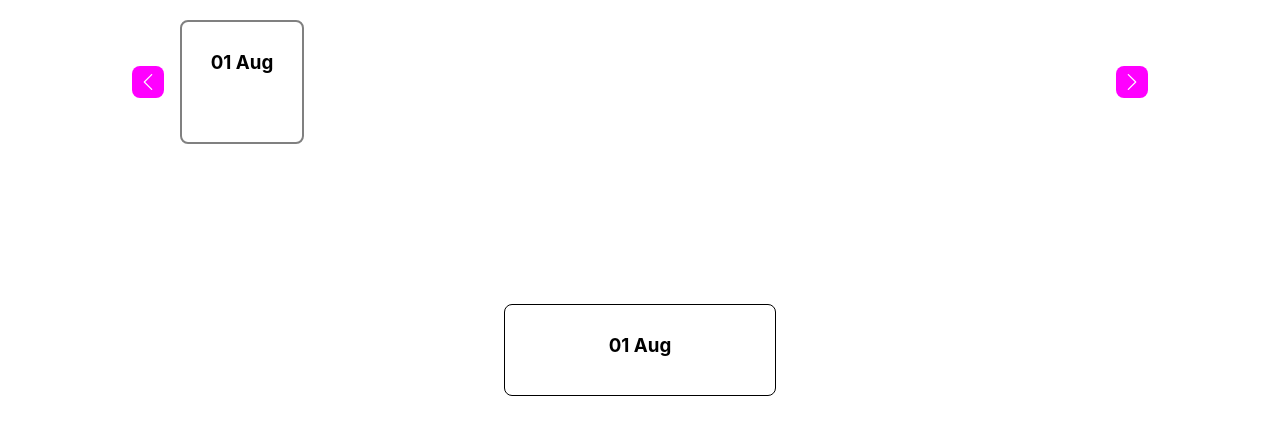
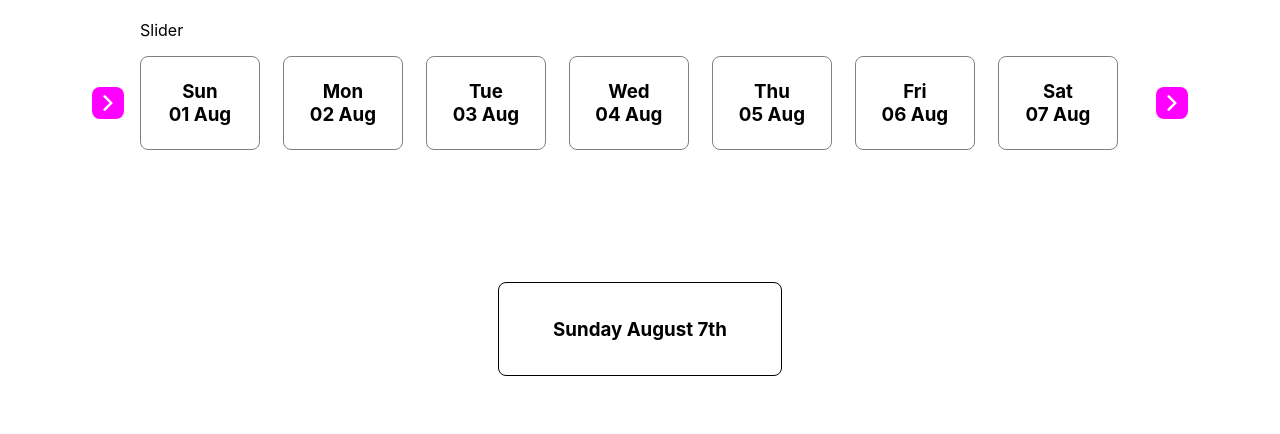
Before and after one commit to arisyo13/glidion-carousel, a React (Create React App) app: page / in a window 1280 px wide. Shown: the top 434 px of the page. Built offline with nearby package versions, Linux system fonts and the light colour scheme.

Commit message:
style fixes and datecard component variants

```diff
--- a/src/App.scss
+++ b/src/App.scss
@@ -10,25 +10,26 @@ $breakpoint-phone: 768px;
   max-width: 1100px;
   margin: auto;
   padding: 20px;
+  display: block;
+  overflow: hidden;
 }
 
 .carousel {
   position: relative;
+  overflow: hidden;
+  padding: 0px 50px;
   display: flex;
   flex-direction: column;
-  gap: 10rem;
-  margin: 0 40px;
-  overflow: hidden;
-  padding: 0px 50px;
+  gap: 1rem;
 
   @media (max-width: $breakpoint-phone) {
-    margin: 0 10px;
-    padding: 0px 10px;
+    padding: 0px 0px;
   }
 
   .arrow {
     width: 16px;
     height: 16px;
+    display: flex;
     padding: 8px;
     position: absolute;
     transform: translateY(-50%);
@@ -42,23 +43,25 @@ $breakpoint-phone: 768px;
     }
     &.prev {
       left: -3rem;
-      transform: translateY(-50%) rotate(180deg);
+      transform: translateY(-50%), rotate(180deg);
     }
   }
 }
 
 .date-card {
   display: flex;
-  width: 100px;
-  height: 100px;
   flex-direction: column;
-  border: solid 2px $secondary-color;
+  width: 60%;
+  height: 60px;
+  border: solid 1px $secondary-color;
   border-radius: $sm;
-  padding: 10px;
+  padding: 16px;
+  margin: 0, 4px;
+  overflow: hidden;
   cursor: pointer;
   justify-items: center;
   align-items: center;
-  justify-content: flex-start;
+  justify-content: center;
 
   &.selected {
     border: solid 1px $selected-color;
@@ -72,7 +75,6 @@ $breakpoint-phone: 768px;
     border: solid 1px $primary-color;
     pointer-events: none;
     width: 250px;
-    height: 70px;
     margin: auto;
   }
 }
--- a/src/conmponents/Carousel/index.tsx
+++ b/src/conmponents/Carousel/index.tsx
@@ -4,28 +4,28 @@ import arrow from './assets/arrow.svg';
 import Slider from 'react-slick';
 import DateCard from '../DateCard';
 
+const Carousel = () => {
+    let slider: Slider | null = null;
+    const dayList = getDays(14);
+    const [selectedDateIndex, setSelectedDateIndex] = useState(0);
+
     const settings = {
         infinite: false,
         arrows: true,
-    speed: 500,
+        speed: 300,
         slidesToShow: 7,
         slidesToScroll: 7,
-    initialSlide: 0,
         responsive: [
             {
                 breakpoint: 768,
                 settings: {
-                slidesToShow: 2,
-                slidesToScroll: 2,
+                    slidesToShow: 3,
+                    slidesToScroll: 3,
+                    arrows: false
                 }
             }
         ]
-}
-
-const Carousel = () => {
-    let slider: Slider | null = null;
-    const dayList = getDays(14);
-    const [selectedDateIndex, setSelectedDateIndex] = useState(0);
+    };
 
 	const NextArrow = () => (
 		<div
@@ -50,13 +50,15 @@ const Carousel = () => {
 			<img src={arrow} alt="prev" />
 		</div>
 	);
+
     return (
         <div className="carousel">
+            <p>Slider</p>
             <Slider
                 ref={a => {
                     slider = a;
                 }}
-                {... { settings, nextArrow: <NextArrow />, prevArrow: <PrevArrow /> }}
+                { ... { ...settings, nextArrow: <NextArrow />, prevArrow: <PrevArrow /> }}
             >
                 { dayList.map((day, index) => (
                     <DateCard
@@ -67,6 +69,7 @@ const Carousel = () => {
                     />
                 ))}
             </Slider>
+            <div style={{marginTop: '100px'}}></div>
             <DateCard
                 onClick={() => {}}
                 day={dayList[selectedDateIndex]}
--- a/src/conmponents/DateCard/index.tsx
+++ b/src/conmponents/DateCard/index.tsx
@@ -8,13 +8,19 @@ type Props = {
 }
 
 const DateCard = ({ day, onClick, size, disabled }: Props) => {
-    const currentDay = format(day, 'dd MMM');
+    const title =  size === "full" ? format(day, "EEEE") : format(day, "EEE");
+    const sub = size === "full" ? format(day, "MMMM io") : format(day, "dd MMM");
     return (
         <div
             onClick={() => onClick()}
             className={`date-card ${size === "full" && "full"} ${disabled && "disabled"}`}
         >
-            <h3>{currentDay}</h3>
+            { size === "small" ?
+            <>
+                <h3>{title}</h3>
+                <h3>{sub}</h3>
+            </> :
+            <h3>{title + " " + sub}</h3> }
         </div>
     )
 }
--- a/src/index.scss
+++ b/src/index.scss
@@ -1,5 +1,6 @@
 body {
   margin: 0;
+  padding: 0;
   font-family: -apple-system, BlinkMacSystemFont, 'Segoe UI', 'Roboto', 'Oxygen',
     'Ubuntu', 'Cantarell', 'Fira Sans', 'Droid Sans', 'Helvetica Neue',
     sans-serif;
@@ -11,3 +12,8 @@ code {
   font-family: source-code-pro, Menlo, Monaco, Consolas, 'Courier New',
     monospace;
 }
+
+* {
+  margin: 0;
+  padding: 0;
+}
```
Also changed, not shown: src/conmponents/Carousel/assets/arrow.svg. Lines whose indentation alone changed are shown as unchanged.
